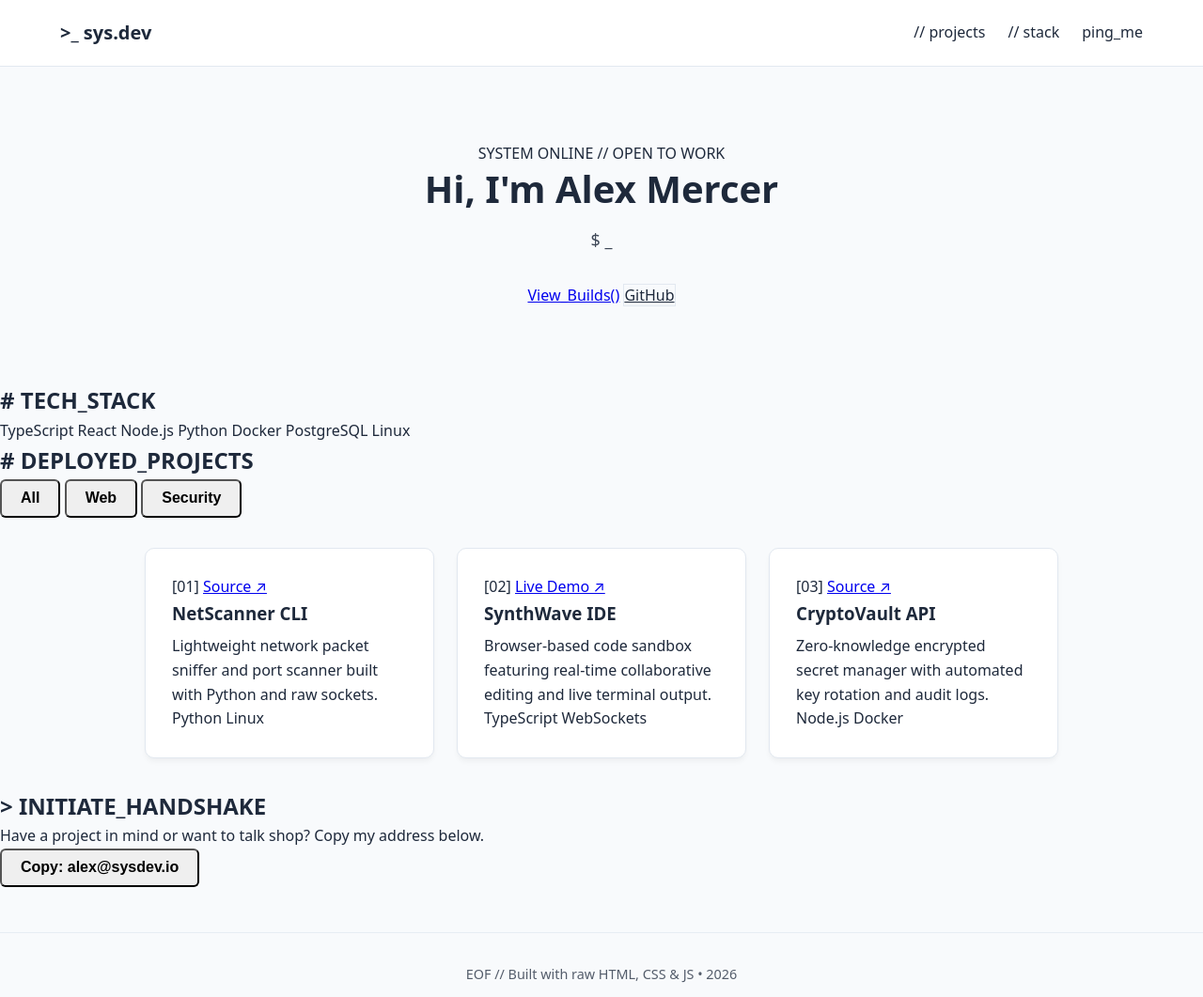
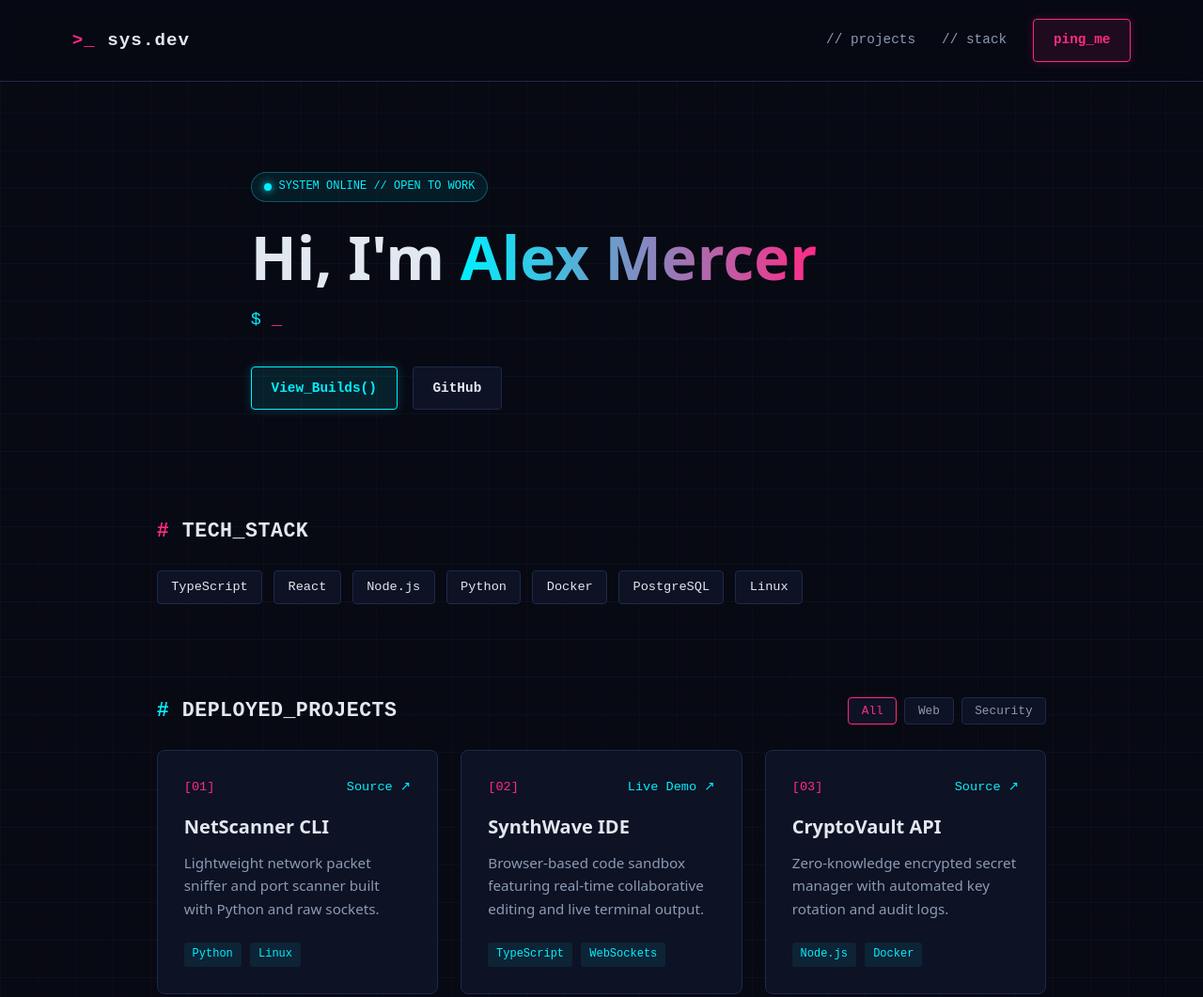
Before and after one commit to f5bn/f5bn.github.io, a plain HTML site: page index.html in a window 1280 px wide. Shown: the top 1061 px of the page at 94% size. Drawn offline with Linux system fonts and the light colour scheme.

Commit message:
Update style.css

```diff
--- a/style.css
+++ b/style.css
@@ -1,21 +1,14 @@
-/* Color Variables for Easy Theming */
 :root {
-  --bg-color: #f8fafc;
-  --text-color: #1e293b;
-  --card-bg: #ffffff;
-  --primary: #2563eb;
-  --primary-hover: #1d4ed8;
-  --border: #e2e8f0;
-}
-
-/* Dark Mode Overrides */
-body.dark-mode {
-  --bg-color: #0f172a;
-  --text-color: #f1f5f9;
-  --card-bg: #1e293b;
-  --primary: #3b82f6;
-  --primary-hover: #60a5fa;
-  --border: #334155;
+  --bg-dark: #070913;
+  --surface: #0d1224;
+  --surface-hover: #131a33;
+  --neon-blue: #00f0ff;
+  --neon-pink: #ff2a85;
+  --text-main: #e2e8f0;
+  --text-muted: #8b9bb4;
+  --border-color: #1e294b;
+  --font-mono: 'Fira Code', 'JetBrains Mono', 'Courier New', monospace;
+  --font-sans: system-ui, -apple-system, sans-serif;
 }
 
 * {
@@ -24,114 +17,343 @@ body.dark-mode {
   padding: 0;
 }
 
-body {
-  font-family: system-ui, -apple-system, sans-serif;
-  background-color: var(--bg-color);
-  color: var(--text-color);
-  line-height: 1.6;
-  transition: background-color 0.3s, color 0.3s;
+html {
+  scroll-behavior: smooth;
 }
 
-/* Navigation */
+body {
+  background-color: var(--bg-dark);
+  color: var(--text-main);
+  font-family: var(--font-sans);
+  line-height: 1.6;
+  /* Subtle cyberpunk grid background */
+  background-image:
+    linear-gradient(rgba(0, 240, 255, 0.04) 1px, transparent 1px),
+    linear-gradient(90deg, rgba(255, 42, 133, 0.04) 1px, transparent 1px);
+  background-size: 40px 40px;
+}
+
+.blue { color: var(--neon-blue); }
+.pink { color: var(--neon-pink); }
+
+/* Navbar */
 .navbar {
   display: flex;
   justify-content: space-between;
   align-items: center;
-  padding: 1.2rem 5%;
-  background-color: var(--card-bg);
-  border-bottom: 1px solid var(--border);
+  padding: 1.25rem 6%;
+  background: rgba(7, 9, 19, 0.85);
+  backdrop-filter: blur(10px);
+  border-bottom: 1px solid var(--border-color);
+  position: sticky;
+  top: 0;
+  z-index: 100;
 }
 
 .logo {
+  font-family: var(--font-mono);
   font-weight: 700;
-  font-size: 1.25rem;
+  font-size: 1.2rem;
+  letter-spacing: 1px;
 }
 
 nav {
   display: flex;
   align-items: center;
+  gap: 1.75rem;
+  font-family: var(--font-mono);
+  font-size: 0.9rem;
+}
+
+nav a {
+  color: var(--text-muted);
+  text-decoration: none;
+  transition: color 0.2s;
+}
+
+nav a:hover {
+  color: var(--neon-blue);
+}
+
+/* Buttons */
+.btn-neon-blue, .btn-neon-pink, .btn-outline {
+  display: inline-block;
+  font-family: var(--font-mono);
+  font-size: 0.9rem;
+  font-weight: 600;
+  padding: 0.65rem 1.3rem;
+  border-radius: 4px;
+  text-decoration: none;
+  cursor: pointer;
+  transition: all 0.25s ease;
+}
+
+.btn-neon-blue {
+  background: rgba(0, 240, 255, 0.1);
+  color: var(--neon-blue);
+  border: 1px solid var(--neon-blue);
+  box-shadow: 0 0 12px rgba(0, 240, 255, 0.2);
+}
+
+.btn-neon-blue:hover {
+  background: var(--neon-blue);
+  color: var(--bg-dark);
+  box-shadow: 0 0 20px rgba(0, 240, 255, 0.6);
+}
+
+.btn-neon-pink {
+  background: rgba(255, 42, 133, 0.1);
+  color: var(--neon-pink) !important;
+  border: 1px solid var(--neon-pink);
+  box-shadow: 0 0 12px rgba(255, 42, 133, 0.2);
+}
+
+.btn-neon-pink:hover {
+  background: var(--neon-pink);
+  color: #ffffff !important;
+  box-shadow: 0 0 20px rgba(255, 42, 133, 0.6);
+}
+
+.btn-outline {
+  border: 1px solid var(--border-color);
+  color: var(--text-main);
+  background: var(--surface);
+}
+
+.btn-outline:hover {
+  border-color: var(--neon-pink);
+}
+
+/* Hero */
+.hero {
+  max-width: 900px;
+  margin: 0 auto;
+  padding: 6rem 6% 4rem;
+}
+
+.status-badge {
+  display: inline-flex;
+  align-items: center;
+  gap: 0.5rem;
+  font-family: var(--font-mono);
+  font-size: 0.75rem;
+  color: var(--neon-blue);
+  background: rgba(0, 240, 255, 0.08);
+  border: 1px solid rgba(0, 240, 255, 0.3);
+  padding: 0.35rem 0.8rem;
+  border-radius: 20px;
+  margin-bottom: 1.5rem;
+}
+
+.pulse-dot {
+  width: 8px;
+  height: 8px;
+  background: var(--neon-blue);
+  border-radius: 50%;
+  box-shadow: 0 0 8px var(--neon-blue);
+}
+
+.hero h1 {
+  font-size: clamp(2.5rem, 6vw, 4rem);
+  line-height: 1.1;
+  margin-bottom: 1rem;
+}
+
+.gradient-text {
+  background: linear-gradient(90deg, var(--neon-blue), var(--neon-pink));
+  -webkit-background-clip: text;
+  -webkit-text-fill-color: transparent;
+}
+
+.terminal-line {
+  font-family: var(--font-mono);
+  font-size: 1.15rem;
+  color: var(--text-muted);
+  margin-bottom: 2.2rem;
+  min-height: 1.8rem;
+}
+
+.cursor {
+  color: var(--neon-pink);
+  animation: blink 1s infinite;
+}
+
+@keyframes blink {
+  50% { opacity: 0; }
+}
+
+.hero-actions {
+  display: flex;
+  gap: 1rem;
+  flex-wrap: wrap;
+}
+
+/* Sections */
+.stack-section, .projects-section {
+  max-width: 1100px;
+  margin: 0 auto;
+  padding: 3rem 6%;
+}
+
+h2 {
+  font-family: var(--font-mono);
+  font-size: 1.35rem;
+  margin-bottom: 1.5rem;
+  letter-spacing: 0.5px;
+}
+
+/* Tech Stack Pills */
+.tags {
+  display: flex;
+  flex-wrap: wrap;
+  gap: 0.75rem;
+}
+
+.tag {
+  font-family: var(--font-mono);
+  font-size: 0.85rem;
+  padding: 0.4rem 0.9rem;
+  background: var(--surface);
+  border: 1px solid var(--border-color);
+  border-radius: 4px;
+  color: var(--text-main);
+  transition: border-color 0.2s, transform 0.2s;
+}
+
+.tag:hover {
+  border-color: var(--neon-blue);
+  transform: translateY(-2px);
+}
+
+/* Projects Header & Filters */
+.section-header {
+  display: flex;
+  justify-content: space-between;
+  align-items: center;
+  flex-wrap: wrap;
+  gap: 1rem;
+  margin-bottom: 1.5rem;
+}
+
+.section-header h2 {
+  margin-bottom: 0;
+}
+
+.filter-group {
+  display: flex;
+  gap: 0.5rem;
+}
+
+.filter-btn {
+  font-family: var(--font-mono);
+  font-size: 0.8rem;
+  background: var(--surface);
+  color: var(--text-muted);
+  border: 1px solid var(--border-color);
+  padding: 0.4rem 0.85rem;
+  border-radius: 4px;
+  cursor: pointer;
+}
+
+.filter-btn.active, .filter-btn:hover {
+  border-color: var(--neon-pink);
+  color: var(--neon-pink);
+}
+
+/* Project Grid */
+.grid-container {
+  display: grid;
+  grid-template-columns: repeat(auto-fit, minmax(290px, 1fr));
   gap: 1.5rem;
 }
 
-nav a {
-  text-decoration: none;
-  color: var(--text-color);
-  font-weight: 500;
+.card {
+  background: var(--surface);
+  border: 1px solid var(--border-color);
+  border-radius: 8px;
+  padding: 1.75rem;
+  display: flex;
+  flex-direction: column;
+  justify-content: space-between;
+  transition: transform 0.25s, border-color 0.25s, box-shadow 0.25s;
 }
 
-/* Hero Section */
-.hero {
-  text-align: center;
-  padding: 5rem 1.5rem;
-  max-width: 700px;
-  margin: 0 auto;
+.card:hover {
+  transform: translateY(-5px);
+  border-color: var(--neon-pink);
+  box-shadow: 0 8px 25px rgba(255, 42, 133, 0.15);
 }
 
-.hero h1 {
-  font-size: 2.5rem;
-  margin-bottom: 1rem;
-  line-height: 1.2;
+.card.hidden {
+  display: none;
 }
 
-.hero p {
-  font-size: 1.125rem;
-  margin-bottom: 2rem;
-  opacity: 0.85;
+.card-top {
+  display: flex;
+  justify-content: space-between;
+  align-items: center;
+  font-family: var(--font-mono);
+  font-size: 0.85rem;
+  margin-bottom: 1rem;
 }
 
-/* Buttons */
-button {
-  cursor: pointer;
-  font-size: 1rem;
-  font-weight: 600;
-  padding: 0.6rem 1.25rem;
-  border-radius: 6px;
-  transition: all 0.2s;
+.folder-icon {
+  color: var(--neon-pink);
 }
 
-.btn-primary {
-  background-color: var(--primary);
-  color: #ffffff;
-  border: none;
-}
-
-.btn-primary:hover {
-  background-color: var(--primary-hover);
-}
-
-.btn-outline {
-  background-color: transparent;
-  color: var(--text-color);
-  border: 1px solid var(--border);
-}
-
-/* Responsive Card Grid */
-.grid-container {
-  display: grid;
-  grid-template-columns: repeat(auto-fit, minmax(260px, 1fr));
-  gap: 1.5rem;
-  padding: 2rem 5%;
-  max-width: 1100px;
-  margin: 0 auto;
-}
-
-.card {
-  background-color: var(--card-bg);
-  padding: 1.75rem;
-  border-radius: 10px;
-  border: 1px solid var(--border);
-  box-shadow: 0 4px 6px -1px rgba(0, 0, 0, 0.05);
+.card-link {
+  color: var(--neon-blue);
+  text-decoration: none;
 }
 
 .card h3 {
-  margin-bottom: 0.5rem;
+  font-size: 1.25rem;
+  margin-bottom: 0.6rem;
+}
+
+.card p {
+  color: var(--text-muted);
+  font-size: 0.95rem;
+  margin-bottom: 1.5rem;
+}
+
+.card-tech {
+  display: flex;
+  gap: 0.6rem;
+  font-family: var(--font-mono);
+  font-size: 0.75rem;
+  color: var(--neon-blue);
+}
+
+.card-tech span {
+  background: rgba(0, 240, 255, 0.08);
+  padding: 0.2rem 0.55rem;
+  border-radius: 3px;
+}
+
+/* Contact Box */
+.contact-box {
+  max-width: 700px;
+  margin: 4rem auto 2rem;
+  padding: 2.5rem;
+  text-align: center;
+  background: var(--surface);
+  border: 1px solid var(--border-color);
+  border-radius: 8px;
+  box-shadow: inset 0 0 30px rgba(0, 240, 255, 0.03);
+}
+
+.contact-box p {
+  color: var(--text-muted);
+  margin-bottom: 1.5rem;
 }
 
 footer {
   text-align: center;
   padding: 2rem;
+  font-family: var(--font-mono);
+  font-size: 0.8rem;
+  color: var(--text-muted);
+  border-top: 1px solid var(--border-color);
   margin-top: 3rem;
-  border-top: 1px solid var(--border);
-  font-size: 0.9rem;
-  opacity: 0.75;
 }
```
